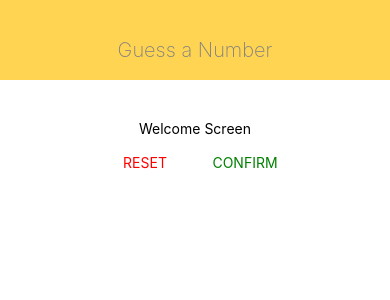
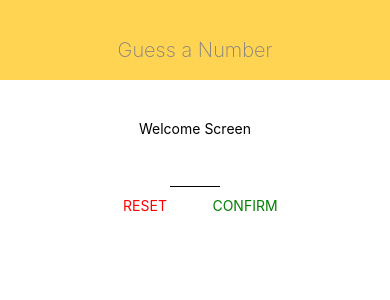
Before and after one commit to rachitgupta98/Guess-a-Number-App-React-Native, a React Native app: screen / in a window 390 px wide. Shown: the top 300 px of the page. Built offline with nearby package versions, Linux system fonts and the light colour scheme.

Commit message:
modified

```diff
--- a/screens/welcomeScreen.js
+++ b/screens/welcomeScreen.js
@@ -1,20 +1,47 @@
 import React, { useState } from "react";
-import { View, Text, StyleSheet, TextInput } from "react-native";
+import {
+  View,
+  Text,
+  StyleSheet,
+  TouchableWithoutFeedback,
+  Keyboard,
+} from "react-native";
 import BTN from "../components/customButton";
 import Card from "../components/customCard";
+import Input from "../components/customInput";
 const WelcomeScreen = (props) => {
+  const [userInput, setUserInput] = useState("");
+  const handleUserInput = (input) => {
+    setUserInput(input.replace(/[^0-9]/g, ""));
+  };
+  const onReset = () => {
+    console.log("rest clicked");
+  };
+  const onConfirm = () => {
+    console.log("Confirm clicked");
+  };
   return (
+    <TouchableWithoutFeedback onPress={() => Keyboard.dismiss()}>
       <View style={styles.welcomeScreen}>
         <Card style={styles.card}>
           <Text>Welcome Screen</Text>
 
-        <TextInput />
+          <Input
+            style={styles.input}
+            keyboardType="number-pad"
+            maxLength={2}
+            value={userInput}
+            onChangeText={handleUserInput}
+          />
           <View style={styles.buttonView}>
-          <BTN style={styles.reset}>RESET</BTN>
+            <BTN style={styles.reset} onBtnPress={onReset}>
+              RESET
+            </BTN>
             <BTN style={styles.confirm}>CONFIRM</BTN>
           </View>
         </Card>
       </View>
+    </TouchableWithoutFeedback>
   );
 };
 
@@ -40,6 +67,10 @@ const styles = StyleSheet.create({
     maxWidth: "80%",
     alignItems: "center",
   },
+  input: {
+    width: 50,
+    textAlign: "center",
+  },
 });
 
 export default WelcomeScreen;
```
Lines whose indentation alone changed are shown as unchanged.
